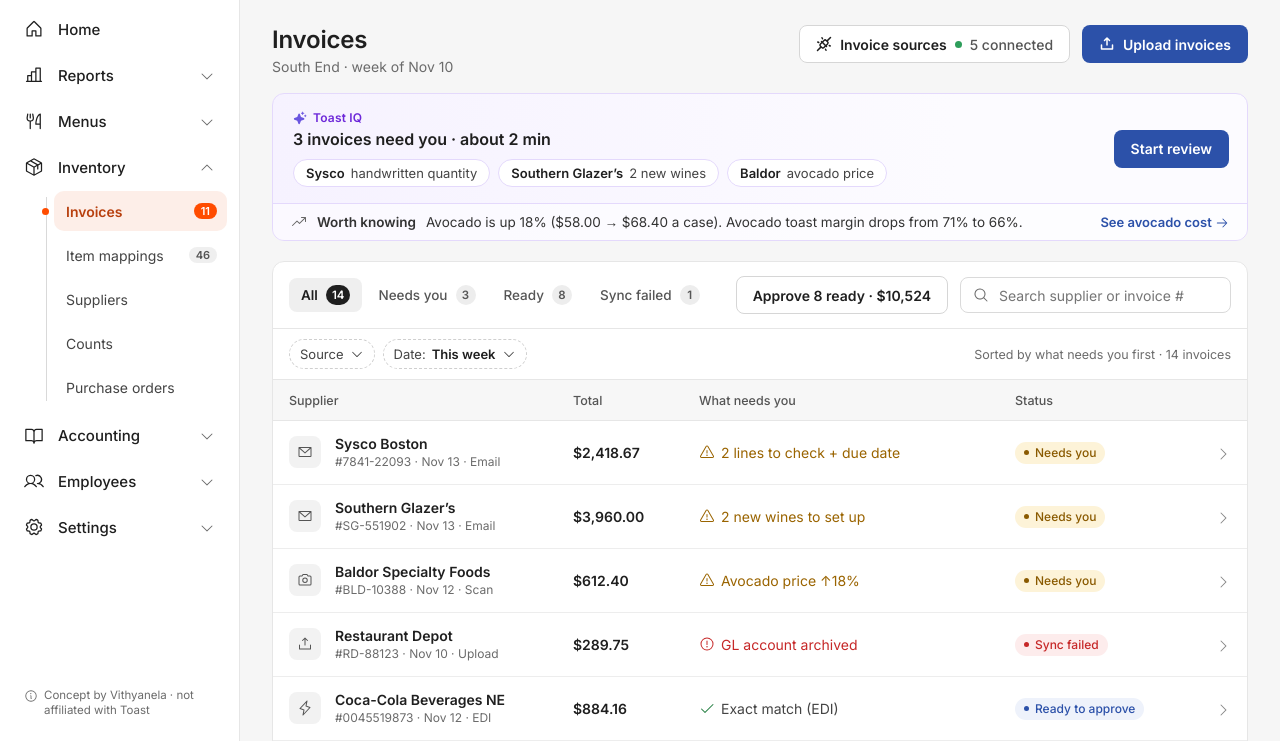
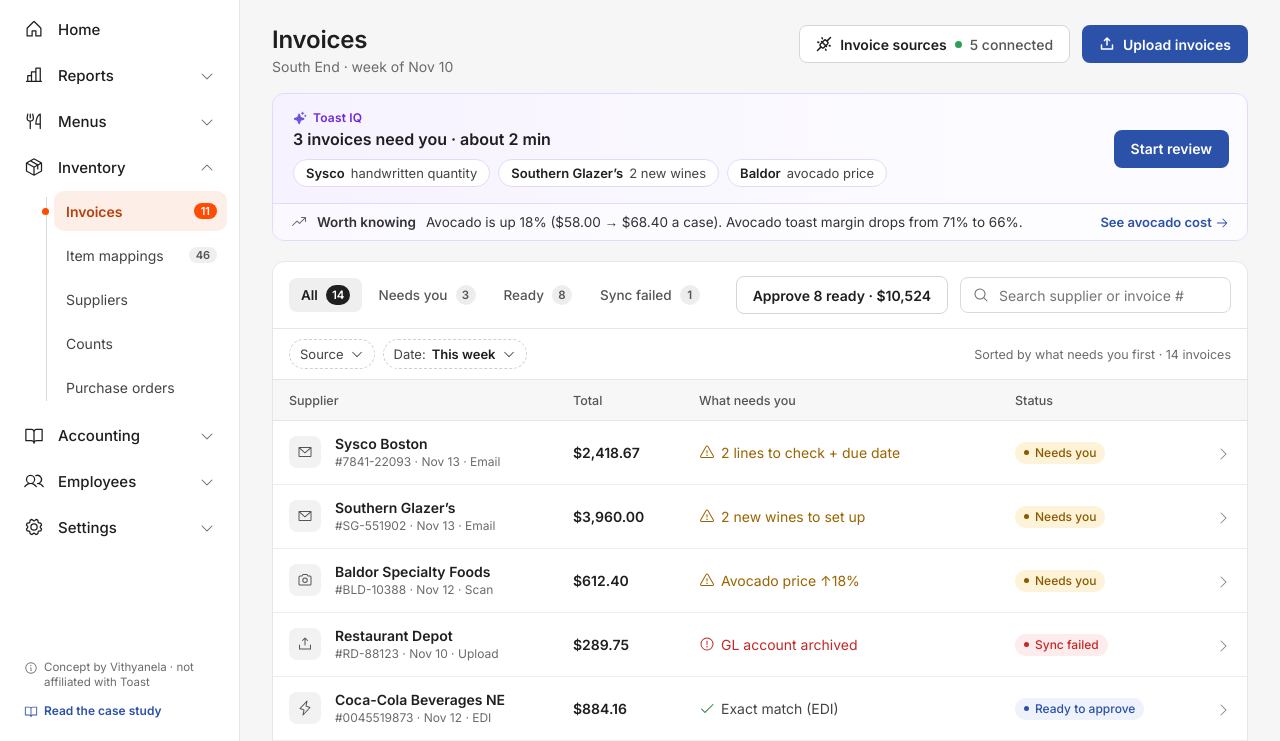
Before and after one commit to vithyanelauxui-boop/toast-case-study-site, a plain HTML site: page prototype.html in a window 1280 px wide. Shown: the part 59-800 px from the top of the page. Drawn offline with Linux system fonts and the light colour scheme.

Commit message:
Add a visible case study link to the prototype sidebar
Readers who land on the prototype first can now get back to the case study.

Co-Authored-By: Claude Opus 5.5 <noreply@anthropic.com>

```diff
--- a/prototype.html
+++ b/prototype.html
@@ -347,7 +347,10 @@ td.gempty{height:44px;color:var(--mute);font-size:13px;padding-left:44px}
 .prog2{height:3px;background:#EEE;border-radius:2px;margin-top:8px;overflow:hidden;position:relative}.prog2 i{display:block;height:100%;background:#333;border-radius:2px;transition:width .35s ease}
 .cmpb{margin-top:10px;display:grid;grid-template-columns:1fr 1fr;gap:8px}.cmpb>div{background:#F7F7F7;border-radius:8px;padding:10px 12px}.cmpb small{display:block;font-size:11px;color:var(--mute)}.cmpb b{display:block;font-size:13px;font-weight:600}.cmpb span{font-size:12.5px;color:#555}
 .cnote{display:flex;align-items:flex-start;gap:6px;border:0;background:none;color:#6B6B6B;font-size:11.5px;line-height:1.35;text-align:left;padding:6px 8px;border-radius:8px;max-width:210px}
-.cnote:hover{background:#F1F1F1;color:#333}.cnote .ic{margin-top:1px;flex:none}
+.cnote:hover{background:#F1F1F1;color:#333}
+.cslink{display:flex;align-items:center;gap:6px;color:var(--blue);font-size:12px;font-weight:600;line-height:1.35;text-decoration:none;padding:6px 8px;border-radius:8px;max-width:210px}
+.cslink:hover{background:var(--blue-t);color:var(--blue-d)}
+.cslink .ic{flex:none}.cnote .ic{margin-top:1px;flex:none}
 .protom{width:280px!important}.pmh{padding:10px 10px 8px;border-bottom:1px solid var(--line);margin-bottom:4px}.pmh b{display:block;font-size:13.5px;font-weight:600;margin-bottom:4px}.pmh span{font-size:12.5px;color:#555;line-height:1.45}.pmh a{font-weight:600}
 @media (max-width:1380px){.content .ic2{grid-template-columns:32px 1fr;row-gap:10px}.content .ic2 .ia{grid-column:2;justify-content:flex-start}}
 @media (max-width:1100px){.content .rgrid{grid-template-columns:1fr}.content .rgrid>div:last-child{order:-1}.content .doc{position:static}.content .rhead{flex-wrap:wrap}.rtot{margin-left:0}.paper{min-height:0}.stats4{grid-template-columns:1fr 1fr}.st2:nth-child(2){border-right:0}.st2:nth-child(-n+2){border-bottom:1px solid var(--line)}}
@@ -1118,7 +1121,7 @@ function pagePlaceholder(k){const a=AREAS[k]||['info',k,''];const e=EMPTY[k]||[a
 function protoHTML(){return `<div class="proto">${UI.proto?`<div class="protom" onclick="event.stopPropagation()"><div class="pmh"><b>About this concept</b><span>An unofficial redesign of Toast’s invoice-to-books flow, designed and built by <a href="https://www.linkedin.com/in/vithyanela" target="_blank" rel="noopener">Vithyanela</a>. Data is fictional.</span></div>
  <h5>Try it as</h5>${Object.entries(ROLES).map(([k,v])=>`<div class="mi" onclick="S.role='${k}';UI.proto=false;save();render();toast('Viewing as ${v.name}','${v.title}')"><span class="k">${(S.role||'gm')===k?I('check','s14'):''}</span>${v.name.split(' ')[0]} · ${v.title}</div>`).join('')}
  <a class="mi" href="index.html" style="margin-top:4px;border-top:1px solid var(--line);border-radius:0;padding-top:10px;color:var(--ink);font-weight:500;text-decoration:none"><span class="k">${I('arrow-left','s14')}</span>Back to the case study</a><div class="mi" onclick="resetAll()"><span class="k">${I('arrows-clockwise','s14')}</span>Start over</div></div>`:''}
- <button class="cnote" aria-expanded="${!!UI.proto}" onclick="event.stopPropagation();UI.proto=!UI.proto;render()">${I('info','s14')}${S.nav.rail?'':'<span>Concept by Vithyanela · not affiliated with Toast</span>'}</button></div>`}
+ <button class="cnote" aria-expanded="${!!UI.proto}" onclick="event.stopPropagation();UI.proto=!UI.proto;render()">${I('info','s14')}${S.nav.rail?'':'<span>Concept by Vithyanela · not affiliated with Toast</span>'}</button><a class="cslink" href="index.html" title="Read the case study" aria-label="Read the case study">${I('book-open','s14')}${S.nav.rail?'':'<span>Read the case study</span>'}</a></div>`}
 function resetAll(){S=seed();try{localStorage.removeItem('toastproto:v4')}catch(e){};UI.modal=null;UI.drawer=null;go('#invoices');render();toast('Prototype reset','Back to Monday morning, week of Nov 10.')}
 
 /* ---------------- render ---------------- */
```
